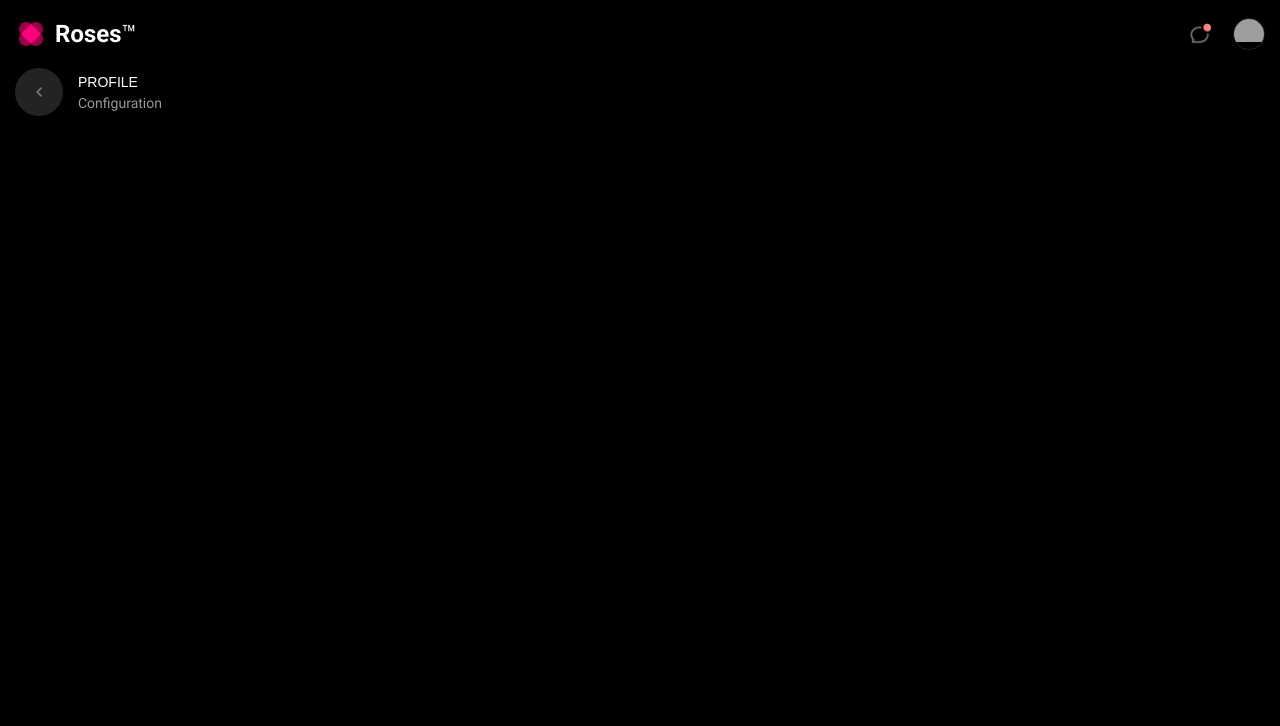
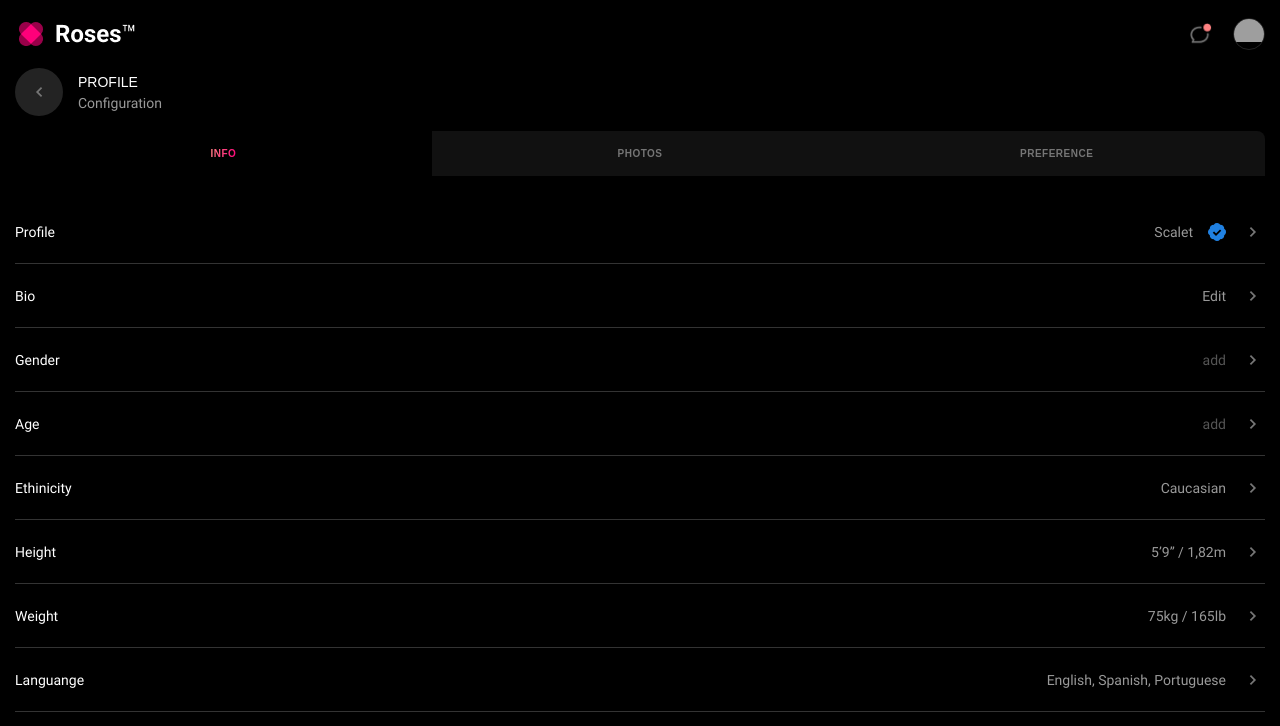
Before and after one commit to Epiled/teste-xxiii-creative-front-end, a React (Vite) app: page / in a window 1280 px wide. Shown: the top 726 px of the page. Built offline with nearby package versions, Linux system fonts and the light colour scheme; grey boxes are pictures that could not be loaded.

Commit message:
feat(info): implement Option component for info tab with options and mock data storage

```diff
--- a/src/components/Input/index.tsx
+++ b/src/components/Input/index.tsx
@@ -36,8 +36,7 @@ const InputSelect = ({ id, label, values }: ISelect) => {
       <label
         className={`
           ${styles.input__label}
-          ${styles[`input__label--select`]}
-          `}
+          ${styles[`input__label--select`]}`}
         htmlFor={id}
       >
         {label}
--- /dev/null
+++ b/src/components/Option/Option.module.scss
@@ -0,0 +1,40 @@
+@use '../../styles/global' as *;
+
+%text-style {
+  font-family: 'Roboto', sans-serif;
+  font-size: 1.4rem;
+  color: $white;
+}
+
+.option {
+  display: flex;
+  align-items: center;
+  justify-content: space-between;
+  gap: 1.5rem;
+  min-height: 6.4rem;
+  border-bottom: .1rem solid $gray-dark;
+
+  &__type {
+    @extend %text-style;
+  }
+
+  &__txt {
+    @extend %text-style;
+    color: $gray-light;
+
+    &--empty {
+      color: $gray-mid;
+    }
+  }
+
+  &__side {
+    display: flex;
+    align-items: center;
+    gap: 1.5rem;
+  }
+
+  &__icon {
+    width: 2.4rem;
+    transform: rotate(180deg);
+  }
+}
--- /dev/null
+++ b/src/components/Option/index.tsx
@@ -0,0 +1,41 @@
+import IOption from '../../interfaces/IOption';
+import styles from './Option.module.scss';
+
+const Option = ({ type, txt, special }: IOption ) => {
+
+  return (
+    <div className={styles.option}>
+      <p className={styles.option__type}>
+        {type}
+      </p>
+
+      <div className={styles.option__side}>
+        <p className={`
+        ${styles.option__txt}
+        ${!txt && styles[`option__txt--empty`]}`}
+        >
+          {txt ? txt : 'add'}
+        </p>
+
+        {special &&
+          <img
+            src="/icons/badge-check.png"
+            alt=""
+            width="24"
+            height="24"
+          />
+        }
+
+        <img
+          className={styles.option__icon}
+          src="/icons/chevron-left.svg"
+          alt=""
+          width="24"
+          height="24"
+        />
+      </div>
+    </div>
+  )
+}
+
+export default Option;
--- a/src/components/Tabs/Info/Info.module.scss
+++ b/src/components/Tabs/Info/Info.module.scss
@@ -2,19 +2,4 @@
 
 .info {
   padding: 0 1.5rem;
-
-  &__option {
-    display: flex;
-    align-items: center;
-    justify-content: space-between;
-    gap: 1.5rem;
-    min-height: 6.4rem;
-    border-bottom: .1rem solid $gray-dark;
-  }
-
-  &__txt {
-    color: $white;
-    font-size: 1.4rem;
-    font-family: 'Roboto', sans-serif;
-  }
 }
--- a/src/components/Tabs/Info/index.tsx
+++ b/src/components/Tabs/Info/index.tsx
@@ -1,17 +1,16 @@
+import options from '../../../mocks/infoOptions';
+import Option from '../../Option';
 import styles from './Info.module.scss';
 
 const Info = () => {
+
   return (
     <div className={styles.info}>
-      <div className={styles.info__option}>
-        <p className={styles.info__txt}>
-          Profile
-        </p>
-
-        <div>
-          Scalet
-        </div>
-      </div>
+      {options.map((option, index) => {
+        return (
+          <Option key={index} {...option} />
+        )
+      })}
     </div>
   )
 }
--- /dev/null
+++ b/src/interfaces/IOption.ts
@@ -0,0 +1,7 @@
+interface IOption {
+  type: string;
+  txt?: string;
+  special?: boolean;
+}
+
+export default IOption;
--- /dev/null
+++ b/src/mocks/infoOptions.ts
@@ -0,0 +1,37 @@
+import IOption from "../interfaces/IOption";
+
+const options : IOption[] = [
+  {
+    type: "Profile",
+    txt: "Scalet",
+    special: true,
+  },
+  {
+    type: "Bio",
+    txt: "Edit",
+  },
+  {
+    type: "Gender",
+  },
+  {
+    type: "Age",
+  },
+  {
+    type: "Ethinicity",
+    txt: "Caucasian",
+  },
+  {
+    type: "Height",
+    txt: "5’9” / 1,82m",
+  },
+  {
+    type: "Weight",
+    txt: "75kg / 165lb",
+  },
+  {
+    type: "Languange",
+    txt: "English, Spanish, Portuguese",
+  },
+]
+
+export default options;
--- a/src/pages/EditProfile/index.tsx
+++ b/src/pages/EditProfile/index.tsx
@@ -1,6 +1,5 @@
 import Header from "../../components/Header";
 import PageTitles from "../../components/PageTitles";
-import Tabs from "../../components/Tabs";
 
 const EditProfile = () => {
   const title = 'Edit Profile';
@@ -9,7 +8,7 @@ const EditProfile = () => {
     <>
       <Header />
       <PageTitles title={title} url='' />
-      <Tabs />
+
       <h1>
         Página Edit Profile
       </h1>
--- a/src/pages/Info/index.tsx
+++ b/src/pages/Info/index.tsx
@@ -1,6 +1,7 @@
 import '../../styles/global.scss';
 import Header from "../../components/Header";
 import PageTitles from '../../components/PageTitles';
+import Tabs from '../../components/Tabs';
 
 const Info = () => {
   const title = 'Profile';
@@ -9,9 +10,7 @@ const Info = () => {
     <>
       <Header />
       <PageTitles title={title} url='' />
-      <h1>
-        Página Info
-      </h1>
+      <Tabs />
     </>
   )
 }
```
Also changed, not shown: public/icons/badge-check.png (added).
